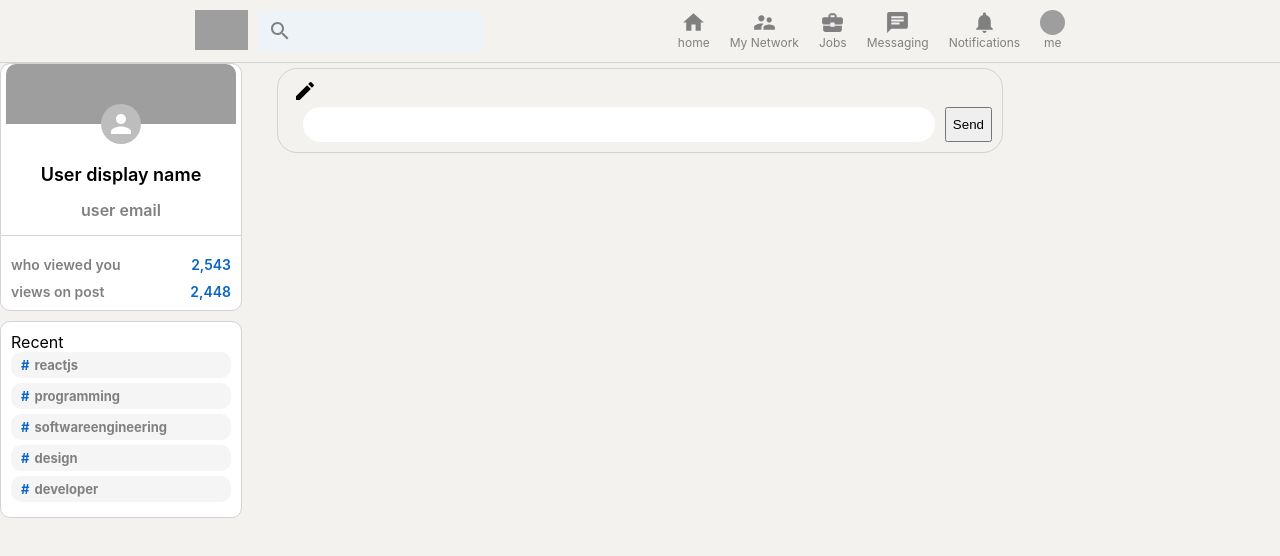
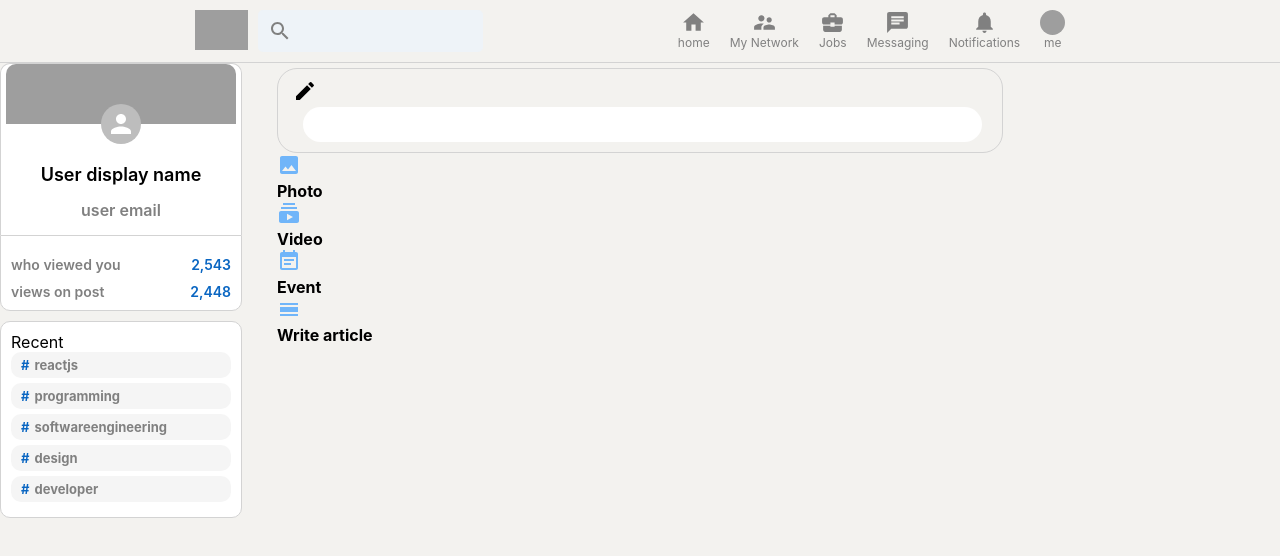
Before and after one commit to kilik42/linked-in-clone-3, a React (Create React App) app: page / in a window 1280 px wide. Shown: the top 556 px of the page. Built offline with nearby package versions, Linux system fonts and the light colour scheme; grey boxes are pictures that could not be loaded.

Commit message:
working on inputoption

```diff
--- a/src/Feed.css
+++ b/src/Feed.css
@@ -46,3 +46,7 @@
     outline-width: 0;
     font-weight: 600;
 }
+
+.feed__input > form > button{
+    display: none;
+}
--- a/src/Feed.js
+++ b/src/Feed.js
@@ -1,6 +1,11 @@
 import React from 'react'
 import './Feed.css'
 import CreateIcon from '@mui/icons-material/Create';
+import InputOption from './InputOption';
+import ImageIcon from '@mui/icons-material/Image';
+import SubscriptionsIcon from '@mui/icons-material/Subscriptions';
+import EventNoteIcon from '@mui/icons-material/EventNote';
+import CalendarViewDayIcon from '@mui/icons-material/CalendarViewDay';
 function Feed() {
   return (
     <div className='feed'>
@@ -12,6 +17,13 @@ function Feed() {
                 <button type="submit">Send</button>
             </form>
         </div>
+
+        <div className="feed__inputOptions">
+            <InputOption Icon={ImageIcon} title='Photo' color='#70B5F9'/>
+            <InputOption Icon={SubscriptionsIcon} title='Video' color='#E7A33E'/>
+            <InputOption Icon={EventNoteIcon} title='Event' color='#C0CBCD'/>
+            <InputOption Icon={CalendarViewDayIcon} title='Write article' color='#7FC15E'/>
+        </div>
       </div>
     </div>
   )
--- /dev/null
+++ b/src/InputOption.js
@@ -0,0 +1,14 @@
+import React from 'react'
+import './InputOption.css'
+
+function InputOption({Icon, title,color }) {
+  return (
+    <div className='inputOption'>
+      <Icon style={{color: '70B5F9'}}/>
+        <h4>{title}</h4>
+
+    </div>
+  )
+}
+
+export default InputOption
```
Also changed, not shown: src/InputOption.css (added).
